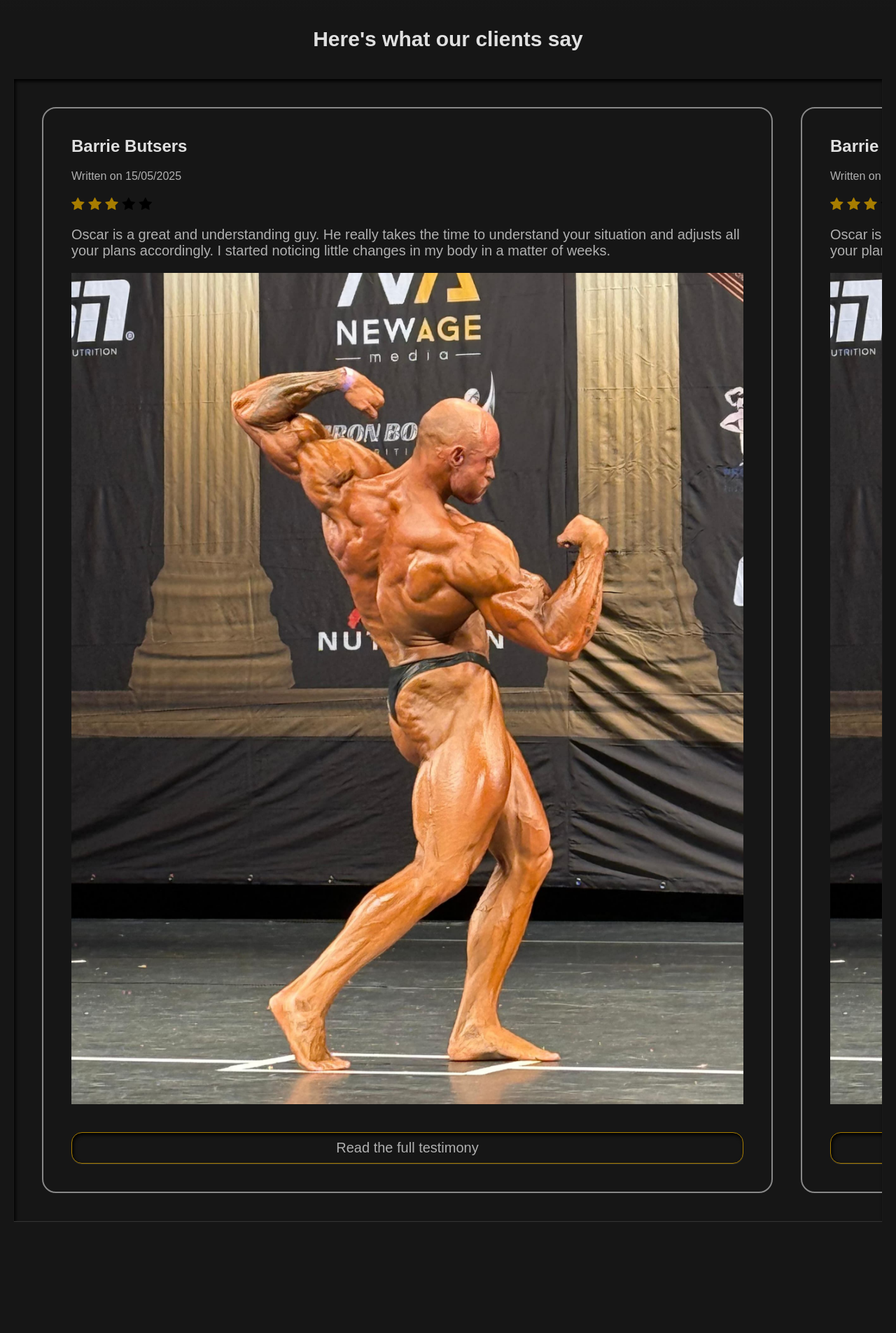
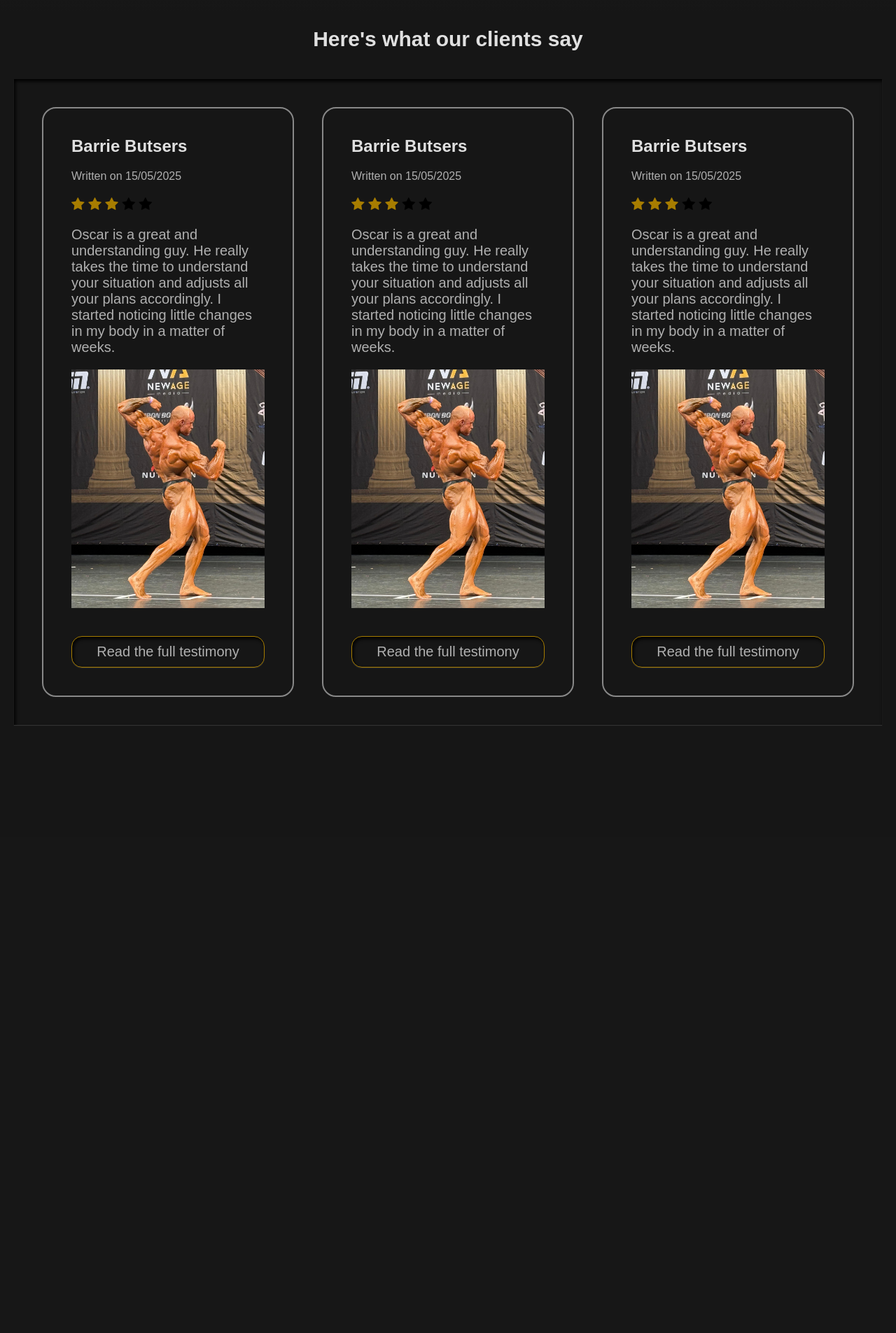
Before and after one commit to HenkJP-Dev/SapCoachingApp, a PHP site: page / in a window 1280 px wide. Shown: the part 2653-4558 px from the top of the page at 70% size. After the commit the page ends 3690 px from the top, so only its background shows below. Run offline with PHP 8.4, Linux system fonts and the light colour scheme.

Commit message:
Update main.css

```diff
--- a/css/main.css
+++ b/css/main.css
@@ -266,7 +266,7 @@
     display: flex;
     flex-direction: column;
     gap: 1em;
-    max-width: 90%;
+    min-width: 18em;
 }
 
 .reviewsContainer h3 {
```
